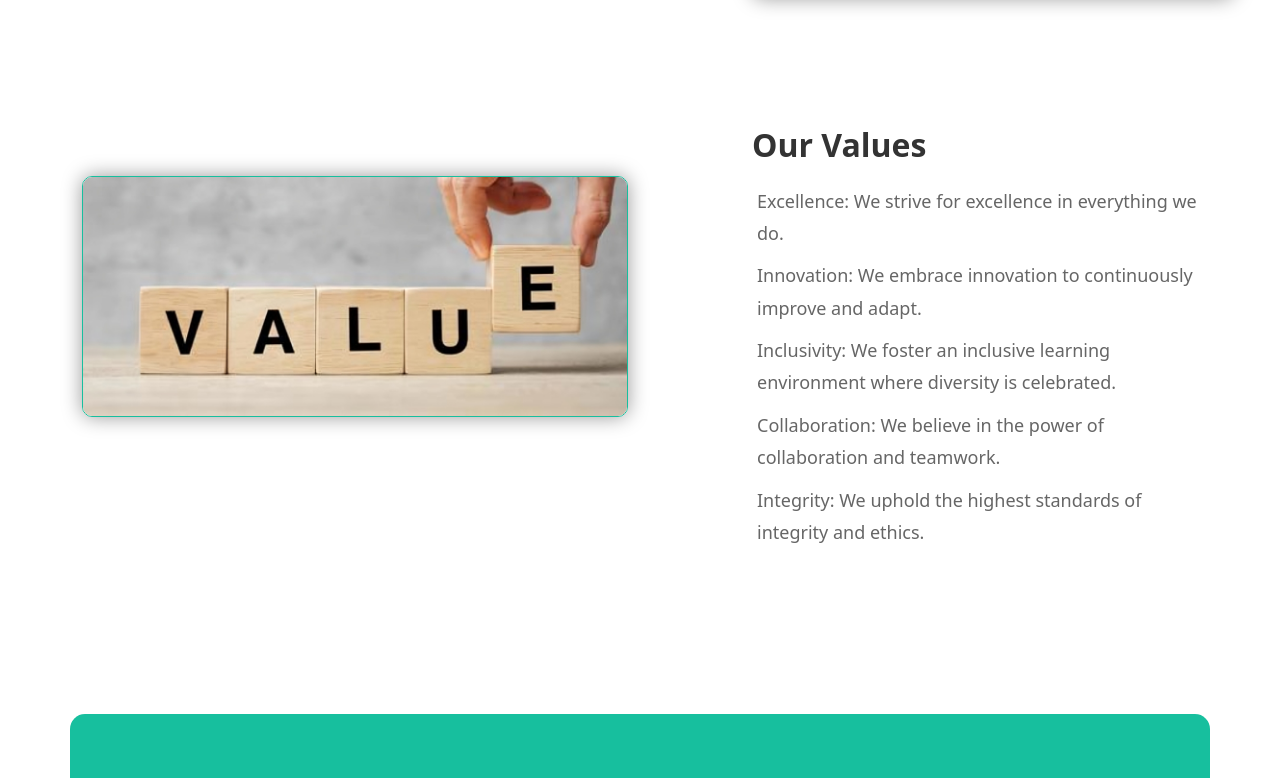
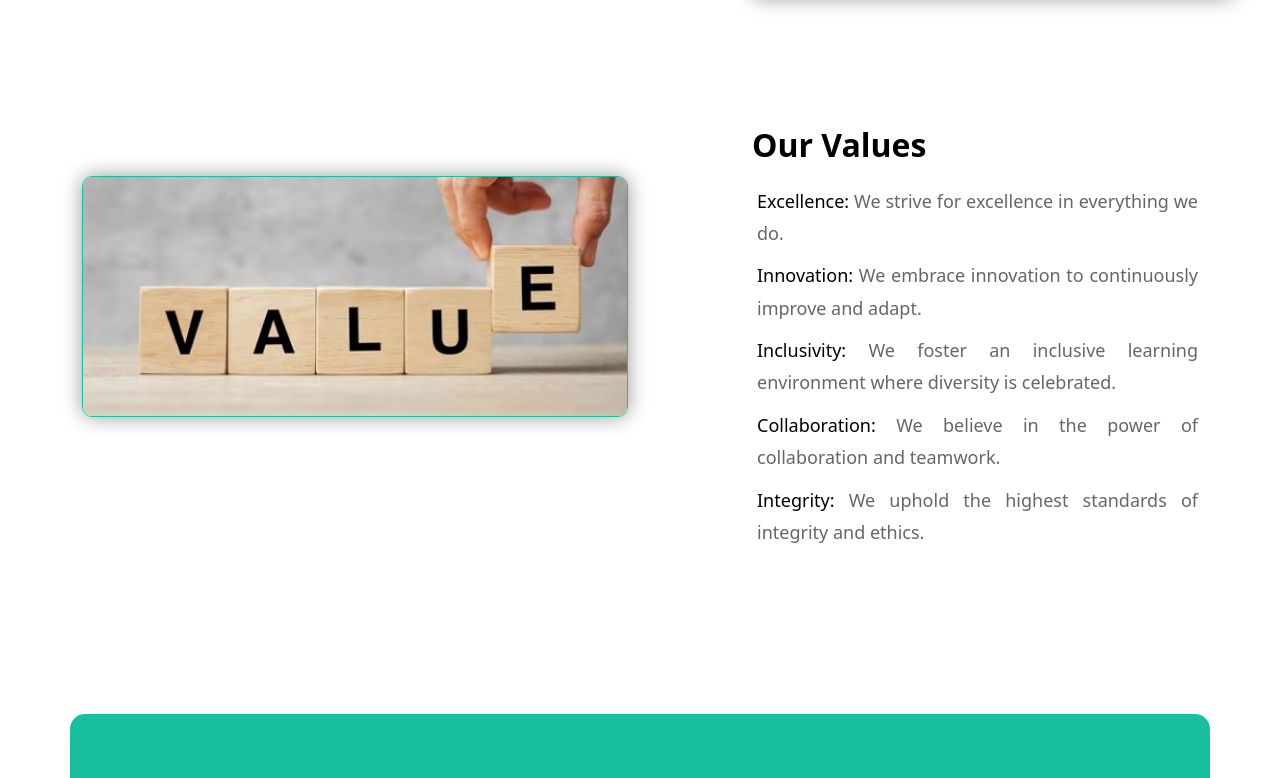
Before and after one commit to LadeHarshal/E-learn, a React (Create React App) app: page /aboutus in a window 1280 px wide. Shown: the part 1171-1949 px from the top of the page. Built offline with nearby package versions, Linux system fonts and the light colour scheme.

Commit message:
improvement

```diff
--- a/src/Component/Aboutus/Aboutus.js
+++ b/src/Component/Aboutus/Aboutus.js
@@ -29,7 +29,7 @@ const AboutUs = () => {
           >
             <div className="about__content">
               <h2>About Us</h2>
-              <p>
+              <p className="para">
                 Welcome to our E-Learning Platform, where knowledge meets
                 innovation. We are passionate about transforming education by
                 providing a dynamic and interactive online learning experience.
--- a/src/Component/Aboutus/ExtendedAboutUs.js
+++ b/src/Component/Aboutus/ExtendedAboutUs.js
@@ -100,11 +100,11 @@ const AboutUs = () => {
             <div className="values__content">
               <h3>Our Values</h3>
               <ul>
-              <li>Excellence: We strive for excellence in everything we do.</li>
-                <li>Innovation: We embrace innovation to continuously improve and adapt.</li>
-                <li>Inclusivity: We foster an inclusive learning environment where diversity is celebrated.</li>
-                <li>Collaboration: We believe in the power of collaboration and teamwork.</li>
-                <li>Integrity: We uphold the highest standards of integrity and ethics.</li>
+              <li><span>Excellence:</span> We strive for excellence in everything we do.</li>
+                <li><span>Innovation:</span> We embrace innovation to continuously improve and adapt.</li>
+                <li><span>Inclusivity:</span> We foster an inclusive learning environment where diversity is celebrated.</li>
+                <li><span>Collaboration: </span>We believe in the power of collaboration and teamwork.</li>
+                <li><span>Integrity:</span> We uphold the highest standards of integrity and ethics.</li>
               </ul>
             </div>
           </Col>
--- a/src/Component/Aboutus/about.css
+++ b/src/Component/Aboutus/about.css
@@ -12,6 +12,10 @@
 
 .about__content {
   padding-left: 80px;
+  text-align: justify;
+}
+.para{
+font-size: 19px;
 }
 
 .about__img img {
--- a/src/Component/Aboutus/extendedabout.css
+++ b/src/Component/Aboutus/extendedabout.css
@@ -45,6 +45,7 @@
     color: #666;
     line-height: 1.8;
     font-weight: 400;
+    text-align: justify;
   }
 
   .about__counter {
@@ -93,6 +94,8 @@
     line-height: 1.8;
     font-weight: 400;
     margin-left: 85px;
+    text-align: justify;
+
 
   }
 
@@ -107,10 +110,12 @@
   .values__content h3 {
     font-size: 32px;
     font-weight: 700;
-    color: #333;
+    color: black;
     margin-bottom: 20px;
     margin-top: 80px;
     margin-left: 100px;
+    text-align: justify;
+
 
   }
 
@@ -126,6 +131,12 @@
     margin-left: 85px;
     font-weight: 400;
     font-size: 18px;
+    text-align: justify;
+
+  }
+  span{
+    color: black;
+    font-weight: 500;
   }
 
   /* Responsive */
--- a/src/Component/ChooseUs-section/ChooseUs.jsx
+++ b/src/Component/ChooseUs-section/ChooseUs.jsx
@@ -15,7 +15,7 @@ const ChooseUs = () => {
           <Col lg="6" md="6">
             <div className="choose__content">
               <h2>Why Choose Us</h2>
-              <p>
+              <p className="para">
               Choosing us means selecting a pathway to excellence. Our commitment to your success is reflected in our meticulously curated courses, designed to meet the evolving demands of today's world. Engage with top-notch instructors, embrace innovative learning methodologies, and access a wealth of resources tailored to your educational journey. We prioritize your growth, providing a supportive community and real-world skills that empower you to excel. Join us and embark on a transformative educational experience – because your success is our mission.
               </p>
             </div>
--- a/src/Component/ChooseUs-section/choose-us.css
+++ b/src/Component/ChooseUs-section/choose-us.css
@@ -4,6 +4,7 @@
 
 .choose__content {
   padding-right: 50px;
+  text-align: justify;
 }
 
 .choose__content h2 {
@@ -18,7 +19,10 @@
   height: 100%;
   z-index: 777;
 }
+.para{
+  font-size: 19px;
 
+}
 .play__icon {
   position: absolute;
   top: 50%;
--- a/src/Component/Courses-section/Courses.jsx
+++ b/src/Component/Courses-section/Courses.jsx
@@ -46,7 +46,7 @@ const Courses = () => {
             <div className="course__top d-flex justify-content-between align-items-center">
               <div className="course__top__left w-50">
                 <h2>Our Popular Courses</h2>
-                <p>Immerse yourself in a world of knowledge with our diverse range of courses. From cutting-edge technology to creative arts, our featured courses cater to every interest and skill level. Learn from industry experts, engage in hands-on projects, and embark on a journey of continuous learning. Join our community and unlock new opportunities for personal and professional growth. Your learning adventure begins here!
+                <p className="para">Immerse yourself in a world of knowledge with our diverse range of courses. From cutting-edge technology to creative arts, our featured courses cater to every interest and skill level. Learn from industry experts, engage in hands-on projects, and embark on a journey of continuous learning. Join our community and unlock new opportunities for personal and professional growth. Your learning adventure begins here!
                 </p>
               </div>
 
--- a/src/Component/Courses-section/courses.css
+++ b/src/Component/Courses-section/courses.css
@@ -44,3 +44,8 @@ button.btn {
 i {
   color: #17bf9e;
 }
+.para{
+  text-align: justify;
+  font-size: 19px;
+
+}
--- a/src/Component/Feature-Section/Features.jsx
+++ b/src/Component/Feature-Section/Features.jsx
@@ -34,7 +34,7 @@ const Features = () => {
                   <i class={item.icon}></i>
                 </h2>
                 <h6>{item.title}</h6>
-                <p>{item.desc}</p>
+                <p className="parag">{item.desc}</p>
               </div>
             </Col>
           ))}
--- a/src/Component/Feature-Section/features.css
+++ b/src/Component/Feature-Section/features.css
@@ -1,7 +1,11 @@
 .single__feature h2 i {
-  font-size: 2.5rem;
+  font-size: 4rem;
 }
 
 .single__feature h6 {
   font-weight: 600;
+  font-size: 24px;
 }
+.parag{
+  font-size: 20px;
+}
--- a/src/Component/Testimonial/Testimonials.jsx
+++ b/src/Component/Testimonial/Testimonials.jsx
@@ -34,7 +34,7 @@ const Testimonials = () => {
                       <h6 className="mb-3 fw-bold">
                         Excellent course of materials
                       </h6>
-                      <p>
+                      <p className="para">
                         Lorem ipsum dolor sit amet consectetur adipisicing elit.
                         Facilis saepe id voluptas molestiae. Aperiam corrupti
                         voluptas earum at molestiae neque!
@@ -52,7 +52,7 @@ const Testimonials = () => {
                       <h6 className="mb-3 fw-bold">
                         Excellent course of materials
                       </h6>
-                      <p>
+                      <p className="para">
                         Lorem ipsum dolor sit amet consectetur adipisicing elit.
                         Facilis saepe id voluptas molestiae. Aperiam corrupti
                         voluptas earum at molestiae neque!
@@ -70,7 +70,7 @@ const Testimonials = () => {
                       <h6 className="mb-3 fw-bold">
                         Excellent course of materials
                       </h6>
-                      <p>
+                      <p className="para">
                         Lorem ipsum dolor sit amet consectetur adipisicing elit.
                         Facilis saepe id voluptas molestiae. Aperiam corrupti
                         voluptas earum at molestiae neque!
--- a/src/Component/Testimonial/testimonial.css
+++ b/src/Component/Testimonial/testimonial.css
@@ -1,3 +1,7 @@
 .testimonial__content h2 {
   font-weight: 600;
 }
+.para{
+  text-align: justify;
+font-size: 17px;
+}
```
